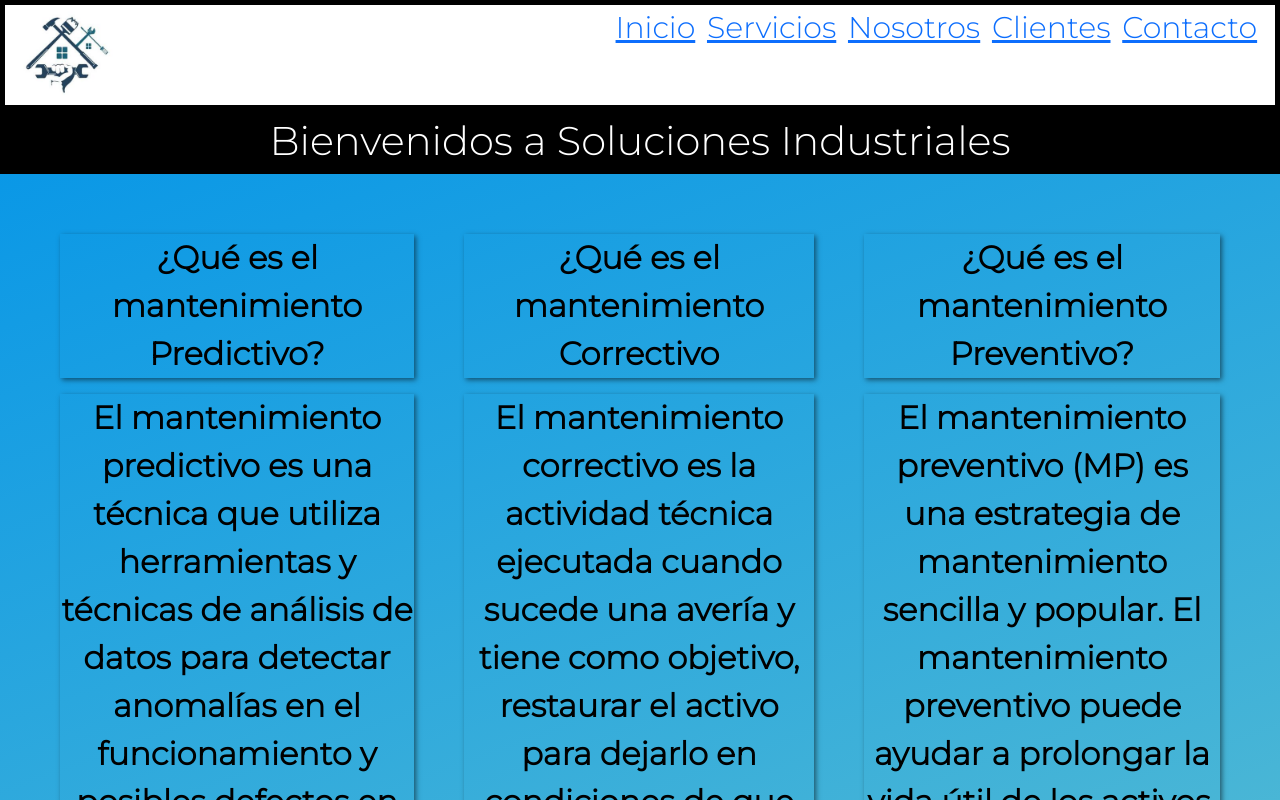
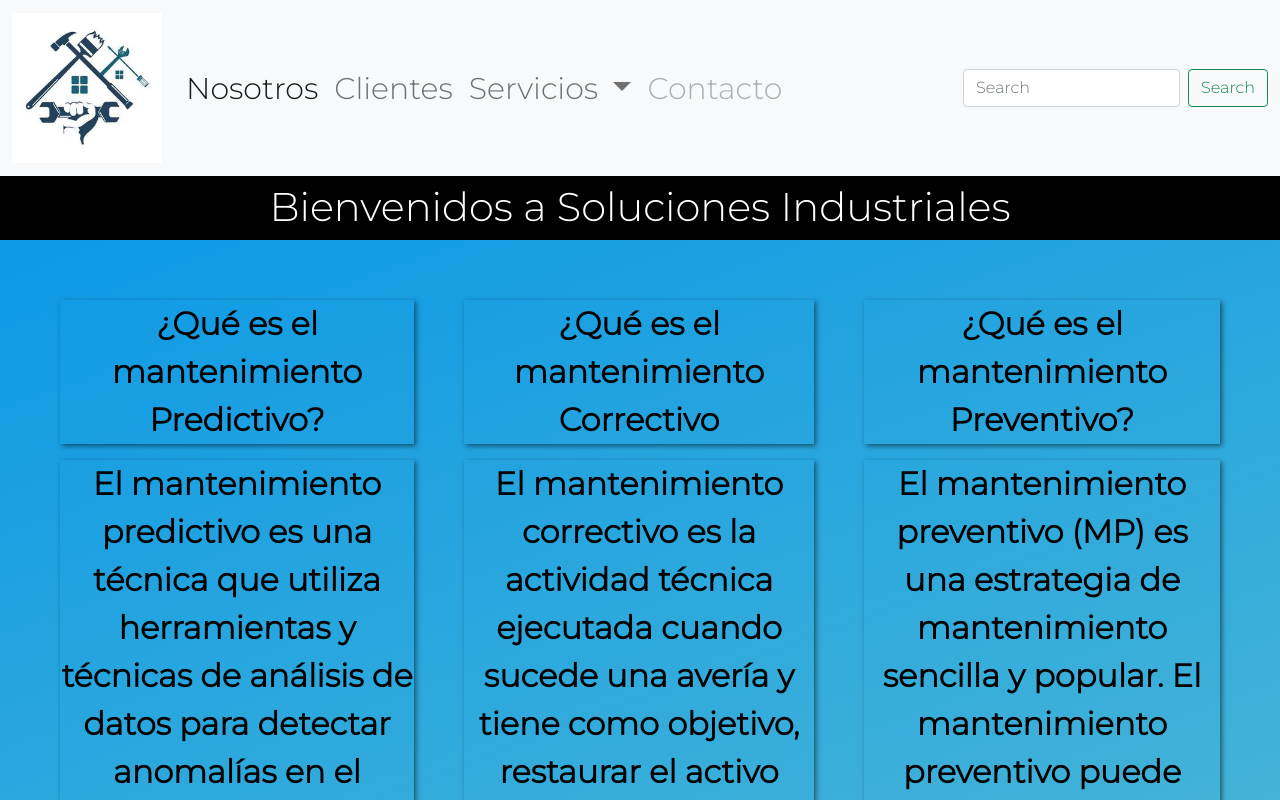
Before and after one commit to Luisquintana95/Proyecto-Quintana, a plain HTML site: page index.html in a window 1280 px wide. Shown: the top 800 px of the page. Drawn offline with nearby package versions, Linux system fonts and the light colour scheme.

Commit message:
Agrego navar de bootstrap

```diff
--- a/index.html
+++ b/index.html
@@ -15,30 +15,49 @@
 <link rel="preconnect" href="https://fonts.gstatic.com" crossorigin>
 <link href="https://fonts.googleapis.com/css2?family=Montserrat:wght@300&display=swap" rel="stylesheet">
 
-    <title>Desafio2</title>
+    <title>Proyecto</title>
 </head>
 <body class="home">
     <!--header-->
     <header>
-        <!--Logo-->
-
-        <nav class="container">
-
-         <div>
-            <img class="item_logo" src="Imagen.mant/Imagen.mant.jpg" alt="item_logo">
-        </div>
-            <!--zona navegable-->
-
-            <ul>
-                <li><a href="Inicio">Inicio</a></li>
-                <li><a href="Servicios">Servicios</a></li>
-                <li><a href="Nosotros">Nosotros</a></li>
-                <li><a href="http://www.ldc.com">Clientes</a></li>
-                <li><a href="https://web.whatsapp.com/">Contacto</a></li>
-
-            </ul>
-            <!--Fin de zona navegable-->
-        </nav>
+        <nav class="navbar navbar-expand-lg navbar-light bg-light">
+            <div class="container-fluid">
+              <a class="navbar-brand" href="#">
+                  <img src="Imagen.mant/Imagen.mant.jpg" alt="logo" width="150px" >
+              </a>
+              <button class="navbar-toggler" type="button" data-bs-toggle="collapse" data-bs-target="#navbarSupportedContent" aria-controls="navbarSupportedContent" aria-expanded="false" aria-label="Toggle navigation">
+                <span class="navbar-toggler-icon"></span>
+              </button>
+              <div class="collapse navbar-collapse" id="navbarSupportedContent">
+                <ul class="navbar-nav me-auto mb-2 mb-lg-0">
+                  <li class="nav-item">
+                    <a class="nav-link active" aria-current="page" href="#">Nosotros</a>
+                  </li>
+                  <li class="nav-item">
+                    <a class="nav-link" href="#">Clientes</a>
+                  </li>
+                  <li class="nav-item dropdown">
+                    <a class="nav-link dropdown-toggle" href="#" id="navbarDropdown" role="button" data-bs-toggle="dropdown" aria-expanded="false">
+                      Servicios
+                    </a>
+                    <ul class="dropdown-menu" aria-labelledby="navbarDropdown">
+                      <li><a class="dropdown-item" href="#">Action</a></li>
+                      <li><a class="dropdown-item" href="#">Another action</a></li>
+                      <li><hr class="dropdown-divider"></li>
+                      <li><a class="dropdown-item" href="#">Something else here</a></li>
+                    </ul>
+                  </li>
+                  <li class="nav-item">
+                    <a class="nav-link disabled">Contacto</a>
+                  </li>
+                </ul>
+                <form class="d-flex">
+                  <input class="form-control me-2" type="search" placeholder="Search" aria-label="Search">
+                  <button class="btn btn-outline-success" type="submit">Search</button>
+                </form>
+              </div>
+            </div>
+          </nav>
 
     </header>
     <!--Fin de mi header-->
--- a/style.css
+++ b/style.css
@@ -20,8 +20,9 @@ nav {   text-shadow: none;
   }
 
 .item_logo{
-      width: 40%;
+      width: 10%;
       height: auto;
+      background-color: transparent;
       }
 
 
@@ -106,17 +107,7 @@ nav {   text-shadow: none;
 .home{
   background-color: #0093E9;
   background-image: linear-gradient(160deg, #0093E9 0%, #80D0C7 100%);
-
-}
-
-.image {
-      width: 70% ;
-
-}
-.imagenes {
-          width: 100%;
-
-           }
+      }
 /* inicio footer con iconos de redes sociales*/
 /* Agrego animaciones y transiciones a redes sociales*/
   .footer{
@@ -127,6 +118,7 @@ nav {   text-shadow: none;
       display: flex;
       justify-content: center;
       align-items: center;
+      padding: 5%;
         }
         .botton-links{
             min-width: 700px;
```
